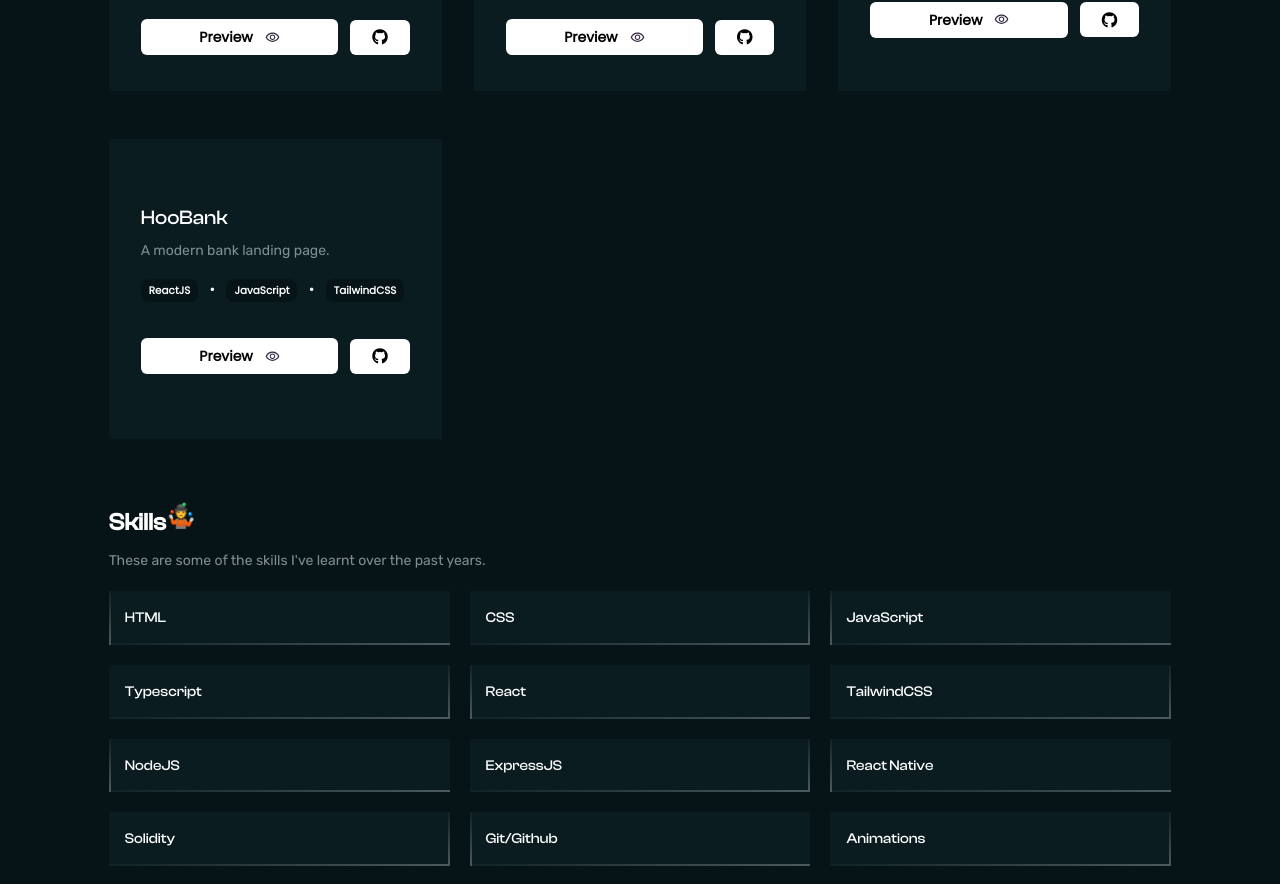
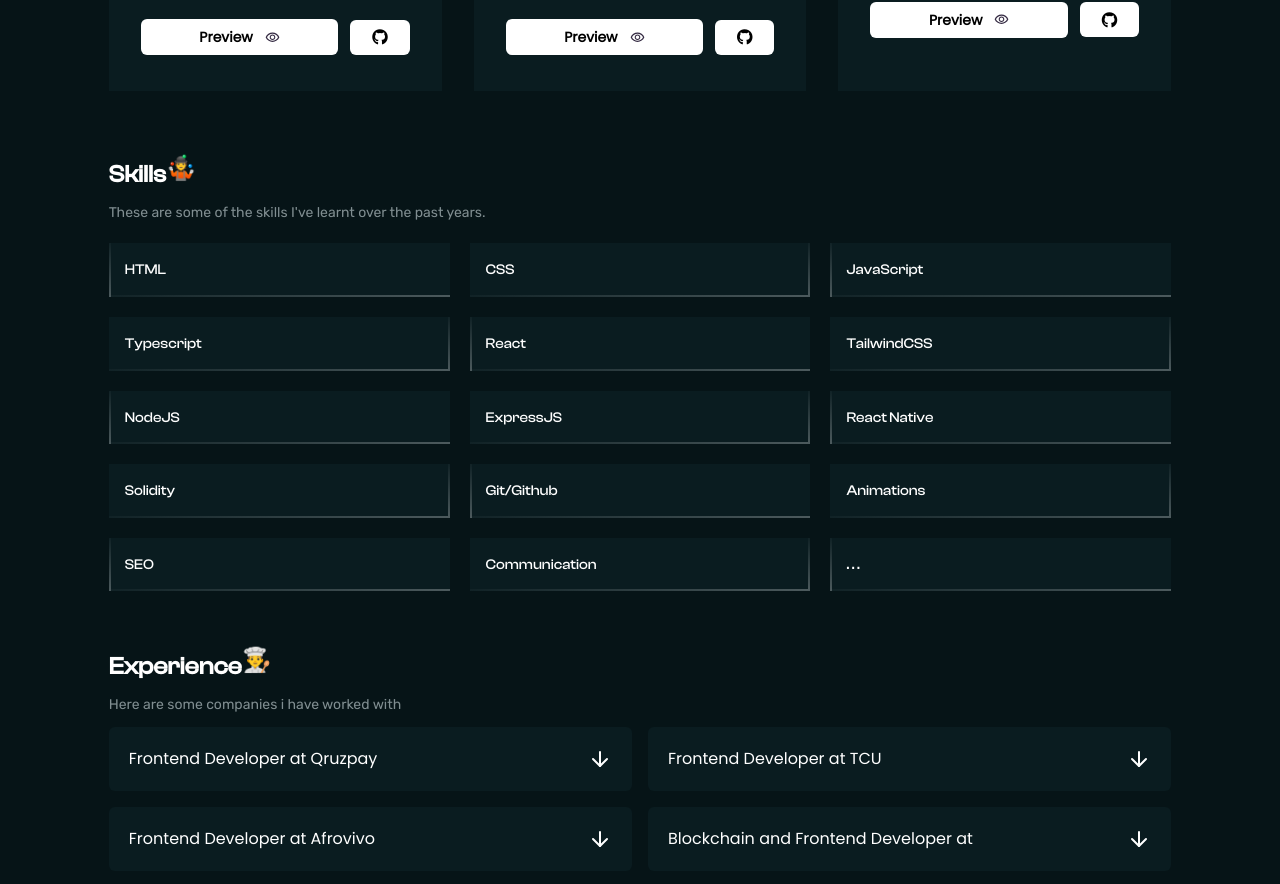
Before and after one commit to heyrapto/portfolio-, a React (Vite) app: page / in a window 1280 px wide. Shown: the part 2573-3457 px from the top of the page. Built offline with nearby package versions, Linux system fonts and the light colour scheme.

Commit message:
Update RecentWorks.tsx

```diff
--- a/src/pages/RecentWorks.tsx
+++ b/src/pages/RecentWorks.tsx
@@ -54,14 +54,6 @@ const RecentWorks = () => {
       tags: ["ReactJS", "JavaScript", "TailwindCSS"],
       previewLink: "https://virtualar.netlify.app",
       githubLink: "https://github.com/heycalebszn/virtual",
-    },
-    {
-      title: "HooBank",
-      description:
-        "A modern bank landing page.",
-      tags: ["ReactJS", "JavaScript", "TailwindCSS"],
-      previewLink: "",
-      githubLink: "https://github.com/heycalebszn/Brainwave",
     },
   ];
 
```
